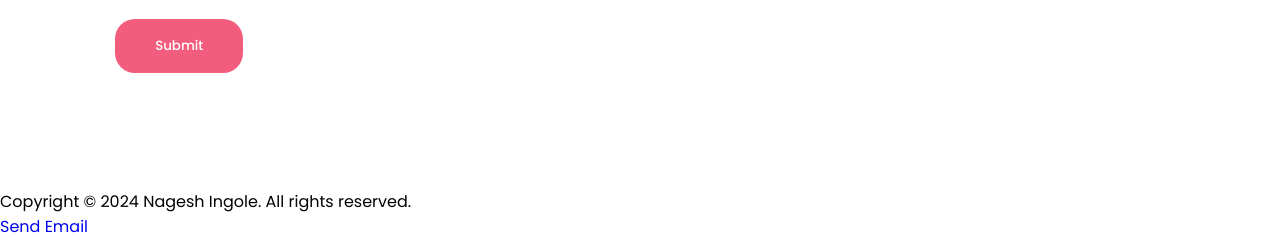
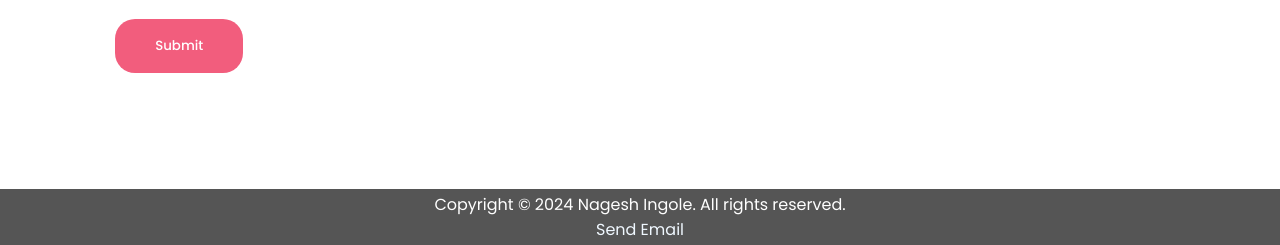
Before and after one commit to NageshIngole/PRODIGY_WD_02, a plain HTML site: page index.html in a window 1280 px wide. Shown: the part 4126-4371 px from the top of the page. Drawn offline with nearby package versions, Linux system fonts and the light colour scheme.

Commit message:
style: enhance footer design

```diff
--- a/styles.css
+++ b/styles.css
@@ -411,6 +411,20 @@ nav {
   transform: scale(1.05);
   border-color: #212429;
 }
+/* ========footer=========== */
+footer {
+  text-align: center;
+  padding: 3px;
+  background-color: #555;
+
+  color: white;
+}
+footer a {
+  color: aliceblue;
+}
+footer a:hover {
+  color: #f25d7d;
+}
 
 @media (width > 768px) {
   nav {
@@ -489,6 +503,10 @@ nav {
   .contact-form button {
     width: 20vw;
   }
+  footer {
+    background-color: #f25d7d;
+  }
+
 
   /*============= Abaut============= */
   .main {
```
